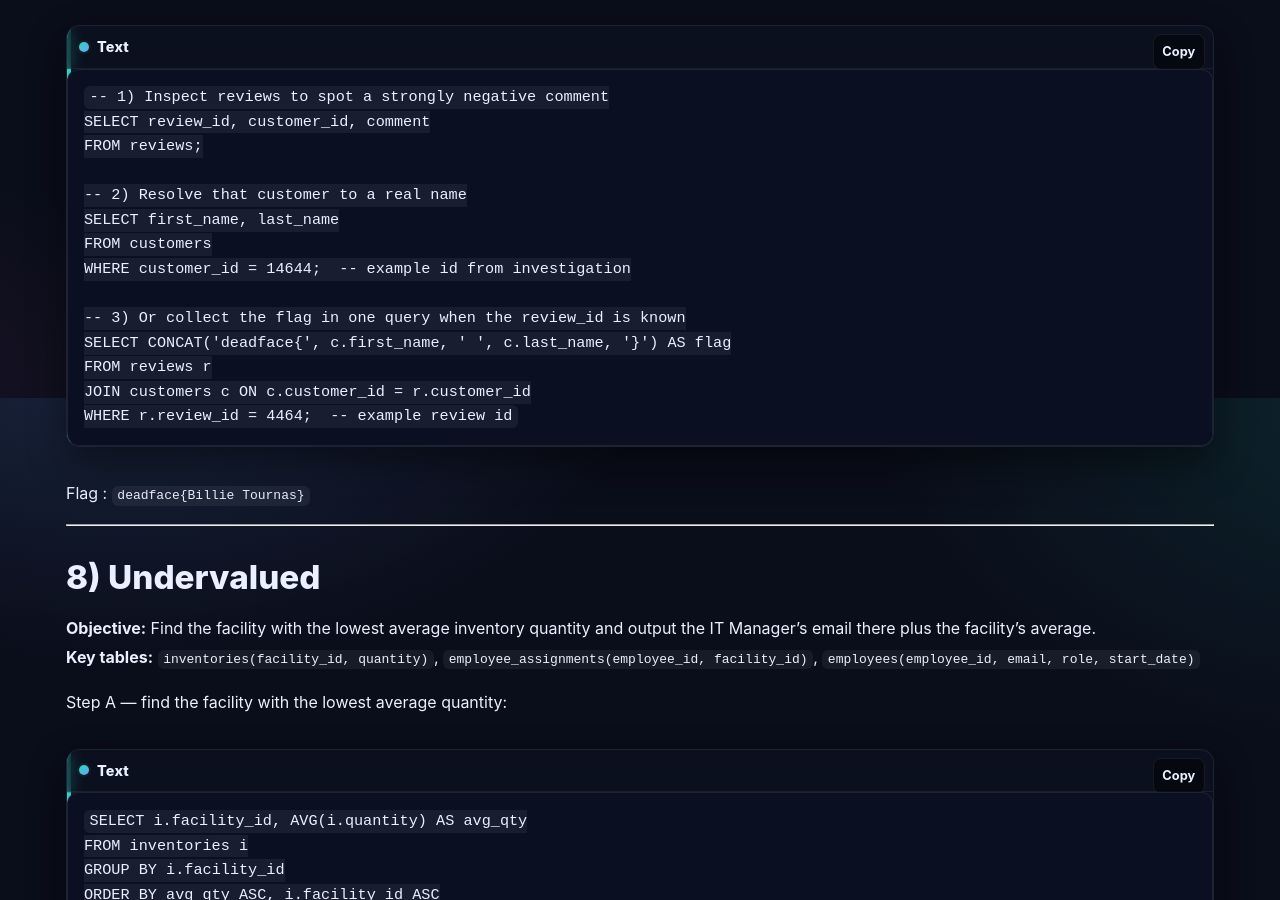
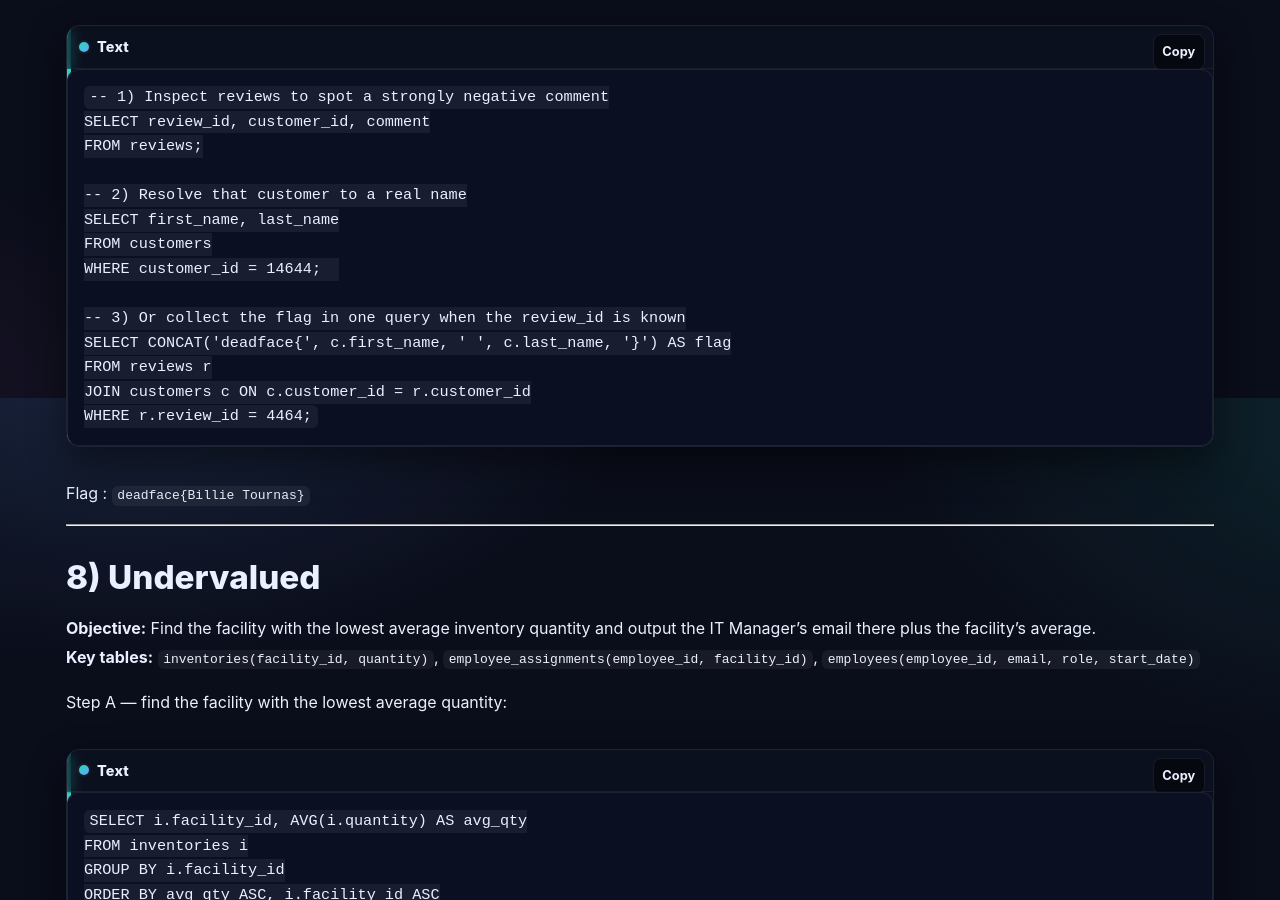
Before and after one commit to 0xAstaaa/0xAstaaa.github.io, a Jekyll site: the page built from _writeups/2025-10-26-CtfTime-Deadface-EpicSales.md, in a window 1280 px wide and 900 px high, scrolled down 4102 px. Built offline with Jekyll 4.4.1, drawn with Linux system fonts in a browser that asks for light colours.

Commit message:
Update 2025-10-26-CtfTime-Deadface-EpicSales.md

````diff
--- a/_writeups/2025-10-26-CtfTime-Deadface-EpicSales.md
+++ b/_writeups/2025-10-26-CtfTime-Deadface-EpicSales.md
@@ -172,13 +172,13 @@ FROM reviews;
 -- 2) Resolve that customer to a real name
 SELECT first_name, last_name
 FROM customers
-WHERE customer_id = 14644;  -- example id from investigation
+WHERE customer_id = 14644;
 
 -- 3) Or collect the flag in one query when the review_id is known
 SELECT CONCAT('deadface{', c.first_name, ' ', c.last_name, '}') AS flag
 FROM reviews r
 JOIN customers c ON c.customer_id = r.customer_id
-WHERE r.review_id = 4464;  -- example review id
+WHERE r.review_id = 4464;
 ```
 
 Flag : `deadface{Billie Tournas}`
````
